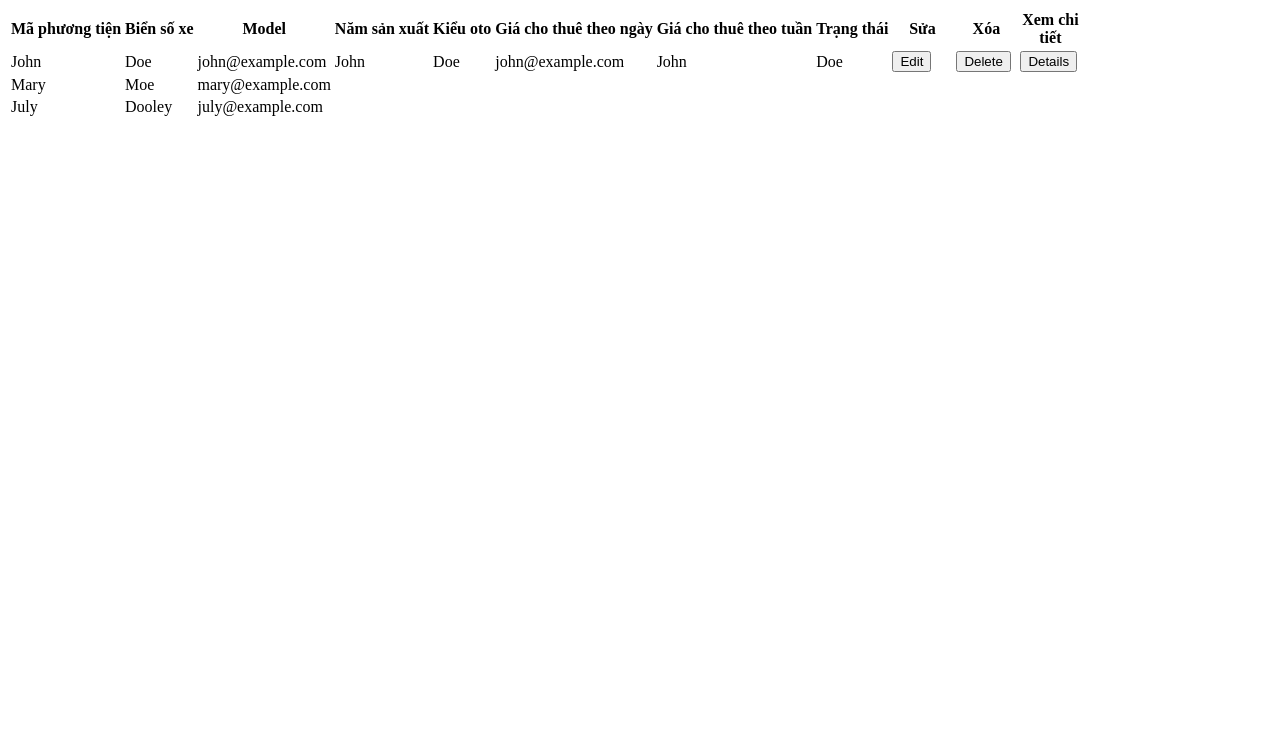
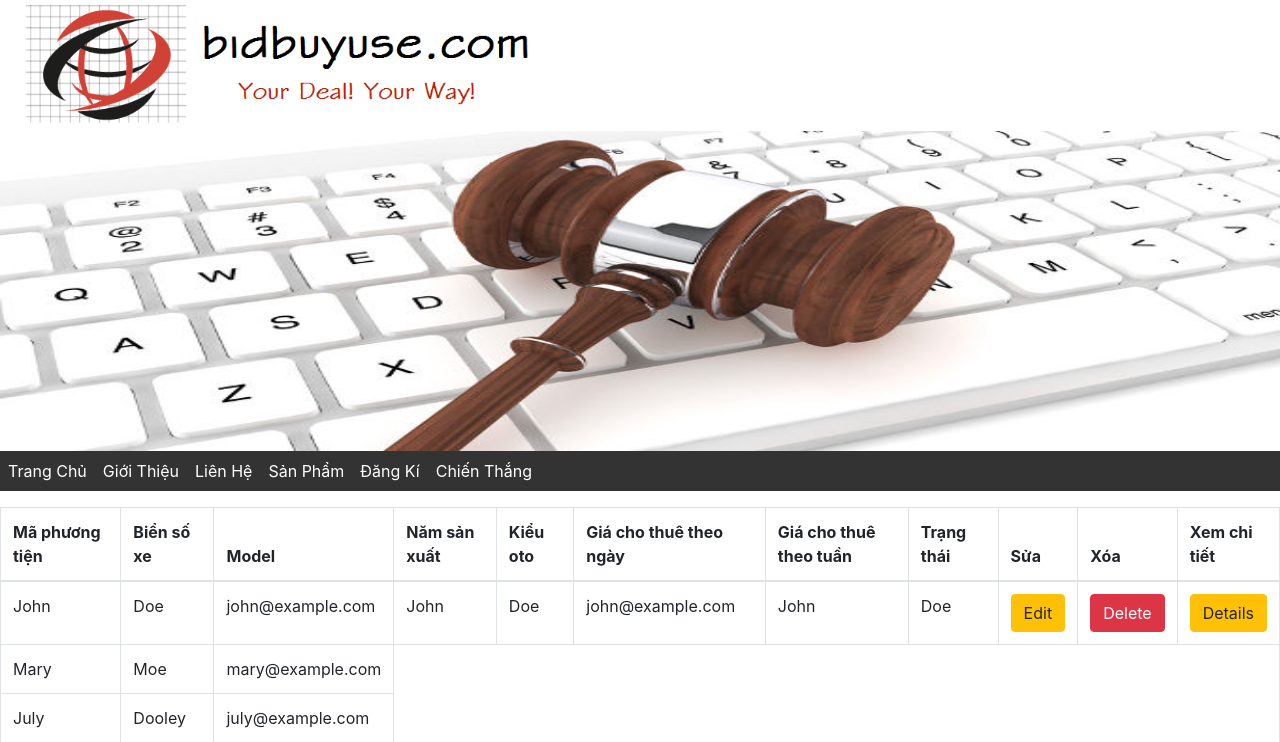
Before and after one commit to anhkhazxcv/BTL_WebDauGia, a PHP site: the page made by Đấu Giá/index.php in a window 1280 px wide. Shown: the top 742 px of the page. Run offline with PHP 8.4, Linux system fonts and the light colour scheme.

Commit message:
Update header.php

```diff
--- a/Đấu Giá/header.php
+++ b/Đấu Giá/header.php
@@ -1,12 +1,83 @@
 <!DOCTYPE html>
 <html lang="en">
 <head>
-    <meta charset="UTF-8">
-    <meta http-equiv="X-UA-Compatible" content="IE=edge">
-    <meta name="viewport" content="width=device-width, initial-scale=1.0">
-    <title>Document</title>
+<title>a</title>
+<meta charset="utf-8">
+<link rel="stylesheet" type="text/css" href="css/style.css">
+<style>
+	.row::after
+	{
+    	content: "";
+    	clear: both;
+    	display: block;
+	}
+	[class*="col-"]
+	{
+    	float: left;
+   		padding: 15px;
+	}
+.col-1 {width: 8.33%;}
+.col-2 {width: 16.66%;}
+.col-3 {width: 25%;}
+.col-4 {width: 33.33%;}
+.col-5 {width: 41.66%;}
+.col-6 {width: 50%;}
+.col-7 {width: 58.33%;}
+.col-8 {width: 66.66%;}
+.col-9 {width: 75%;}
+.col-10 {width: 83.33%;}
+.col-11 {width: 91.66%;}
+.col-12 {width: 100%;}
+	.menu
+	{
+    	color: #ffffff;
+    	font: normal normal normal 14px/1 FontAwesome;
+    	font-size: inherit;
+    	text-rendering: auto;
+	}
+</style>
+
+<link rel="stylesheet" href="https://maxcdn.bootstrapcdn.com/bootstrap/4.4.1/css/bootstrap.min.css">
+
+	<!-- jQuery library -->
+	<script src="https://ajax.googleapis.com/ajax/libs/jquery/3.4.1/jquery.min.js"></script>
+
+	<!-- Popper JS -->
+	<script src="https://cdnjs.cloudflare.com/ajax/libs/popper.js/1.16.0/umd/popper.min.js"></script>
+
+	<!-- Latest compiled JavaScript -->
+	<script src="https://maxcdn.bootstrapcdn.com/bootstrap/4.4.1/js/bootstrap.min.js"></script>
+
+
+
 </head>
 <body>
 
-</body>
-</html>
+<div>
+<ul class="ul">
+	<li style="float: left;"><img src="images/logo2.png" height="120px" width="auto" vspace="1%" hspace="5%" /></li>
+
+
+</ul>
+</div>
+
+<div id="div2">
+  <div id="slider">
+    <img src="images/pic5.jpg">
+    <img src="images/pic6.jpg">
+    <img src="images/pic7.jpg">
+  <img src="images/pic1.jpg">
+   </div>
+</div>
+
+<div>
+<ul class="ul2">
+  <li><a class="active" href="bidbuyuse.php">Trang Chủ</a></li>
+  <li><a href="about.php">Giới Thiệu</a></li>
+  <li><a href="contactus.php">Liên Hệ</a></li>
+  <li><a href="member.php">Sản Phẩm</a></li>
+  <li><a href="register_form.php">Đăng Kí</a></li>
+  <li><a href="winners.php">Chiến Thắng</a></li>
+
+</ul>
+</div>
```
